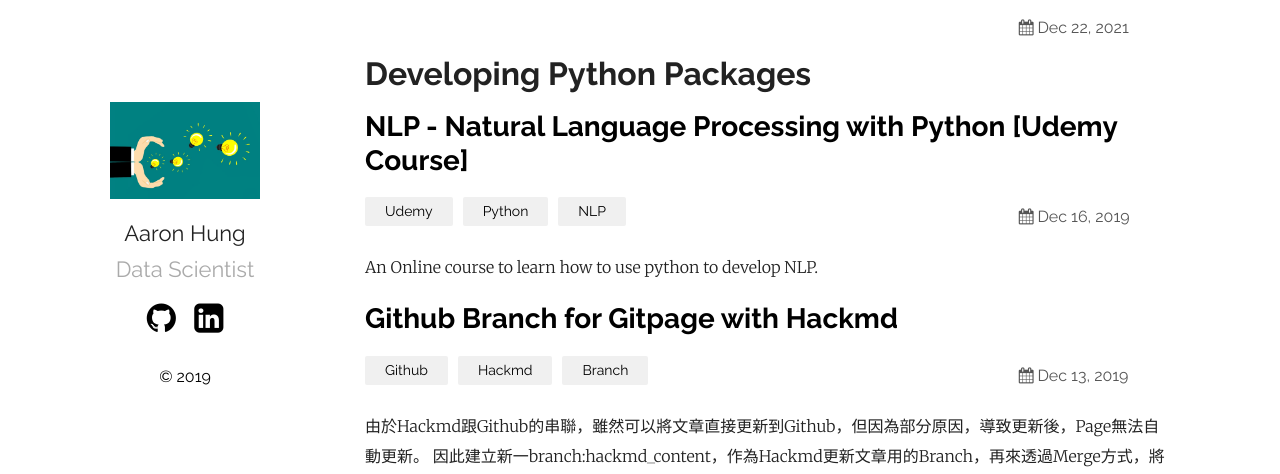
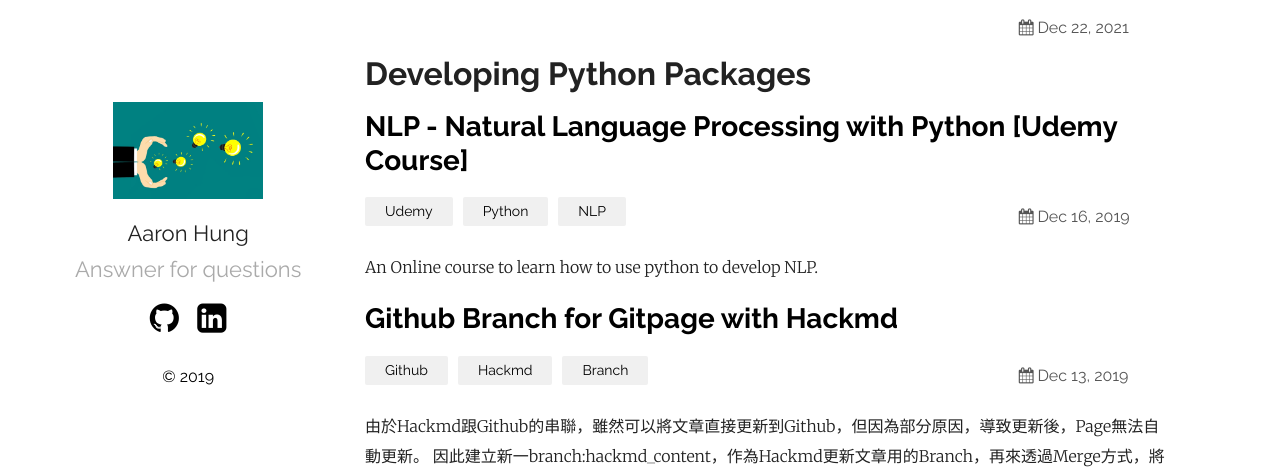
Before and after one commit to aaronhung215/Aaron_BigData-AI, a Jekyll site: the page built from index.md, in a window 1280 px wide. Shown: the part 130-604 px from the top of the page. Built offline with Jekyll 4.4.1, drawn with Linux system fonts in a browser that asks for light colours.

Commit message:
Update _config.yml

```diff
--- a/_config.yml
+++ b/_config.yml
@@ -18,7 +18,7 @@ sass:
   sass_dir: _sass
 plainwhite:
   name: Aaron Hung
-  tagline: Data Scientist
+  tagline: Answner for questions
   date_format: "%b %-d, %Y"
   sitemap: true # set to true to generate sitemap.xml content
   disqus_shortname: Aaron
```
